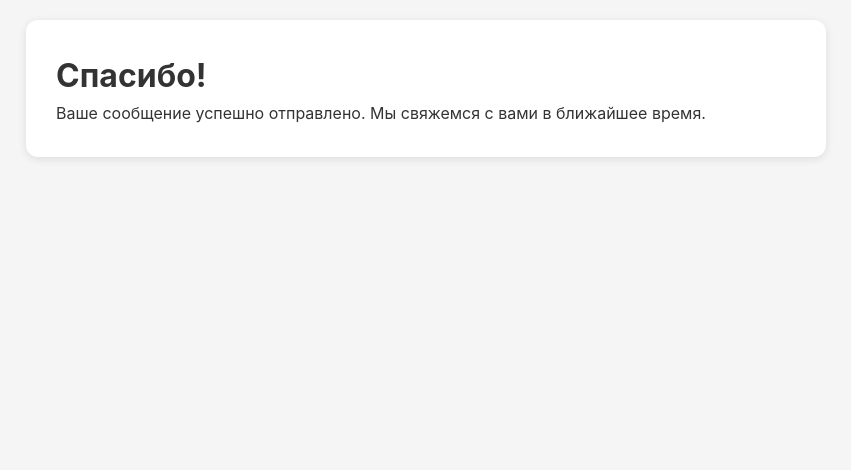
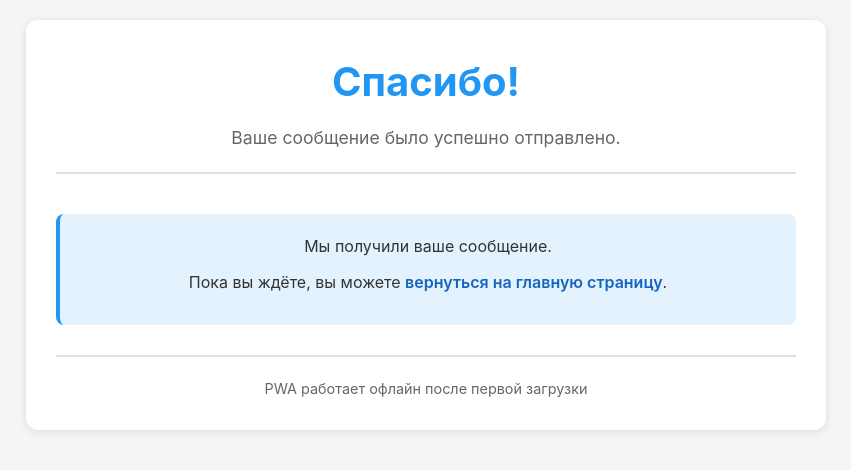
Before and after one commit to vnchk1/imgtopdfpwa, a plain HTML site: page thank-you.html in a window 1280 px wide. Shown: the whole page, without its empty margins (214-1065 px from the left). Drawn offline with Linux system fonts and the light colour scheme.

Commit message:
Added thank-you page

```diff
--- a/styles.css
+++ b/styles.css
@@ -443,3 +443,32 @@ form button:hover {
     color: #0D47A1;
     text-decoration: underline;
 }
+
+/* ================== Thank You Page ================== */
+.thank-you-box {
+    background: #e3f2fd;           /* светлый фон, согласован с info-box */
+    border-left: 4px solid #2196F3; /* синий акцент */
+    padding: 20px 25px;
+    border-radius: 8px;
+    font-size: 1em;
+    color: #333;
+    line-height: 1.6;
+    margin-top: 20px;
+    text-align: center;
+}
+
+.thank-you-box p {
+    margin-bottom: 10px;
+}
+
+.thank-you-box a.feedback-anchor {
+    font-weight: 600;
+    color: #1565C0;
+    text-decoration: none;
+    transition: color 0.3s;
+}
+
+.thank-you-box a.feedback-anchor:hover {
+    color: #0D47A1;
+    text-decoration: underline;
+}
--- a/thank-you.html
+++ b/thank-you.html
@@ -3,13 +3,26 @@
 <head>
     <meta charset="UTF-8">
     <meta name="viewport" content="width=device-width, initial-scale=1.0">
-    <title>Спасибо!</title>
+    <title>Спасибо за сообщение</title>
     <link rel="stylesheet" href="styles.css">
 </head>
 <body>
     <div class="container">
-        <h1>Спасибо!</h1>
-        <p>Ваше сообщение успешно отправлено. Мы свяжемся с вами в ближайшее время.</p>
+        <header>
+            <h1>Спасибо!</h1>
+            <p class="subtitle">Ваше сообщение было успешно отправлено.</p>
+        </header>
+
+        <main>
+            <div class="thank-you-box">
+                <p>Мы получили ваше сообщение.</p>
+                <p>Пока вы ждёте, вы можете <a href="index.html" class="feedback-anchor">вернуться на главную страницу</a>.</p>
+            </div>
+        </main>
+
+        <footer>
+            <p>PWA работает офлайн после первой загрузки</p>
+        </footer>
     </div>
 </body>
 </html>
```
